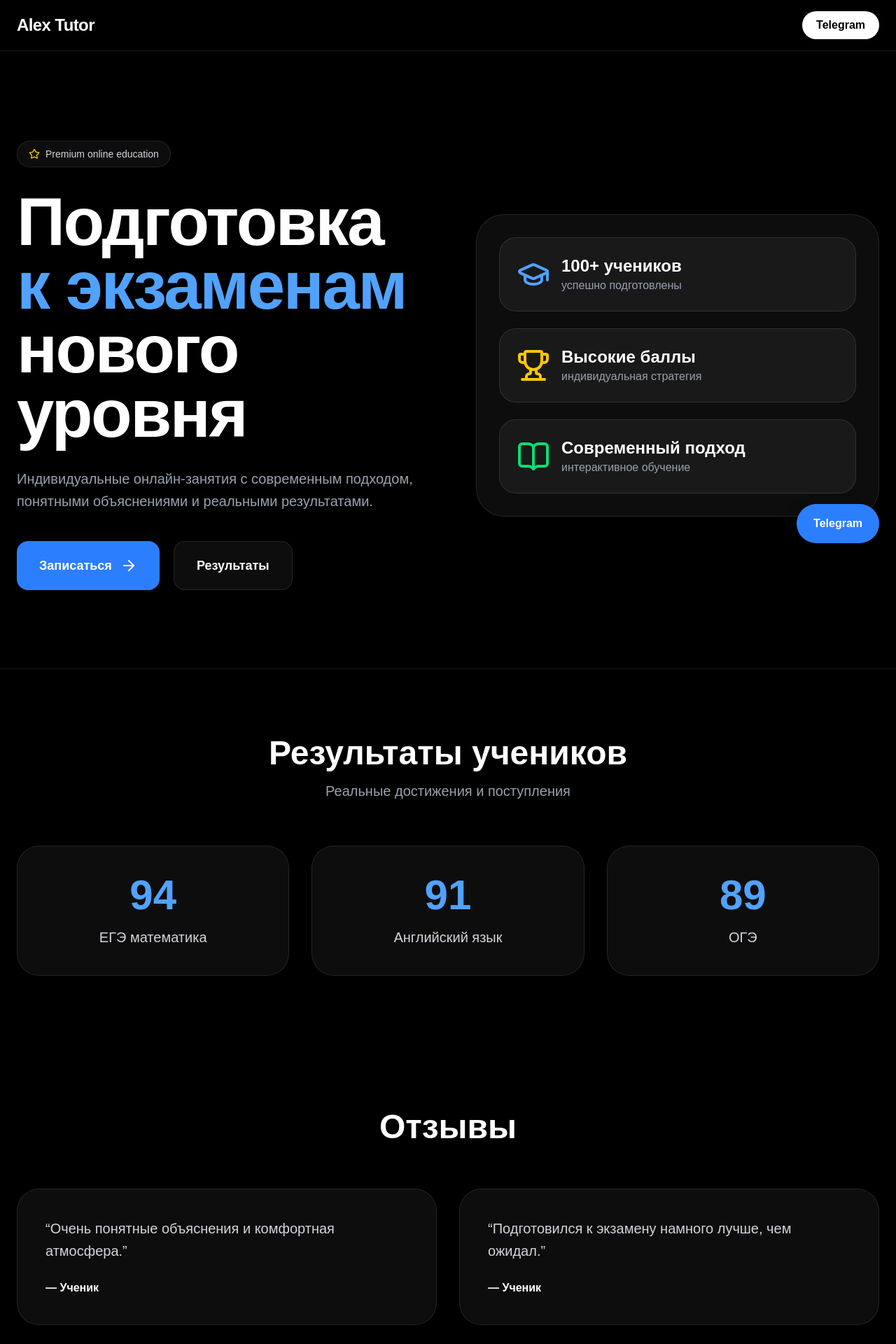
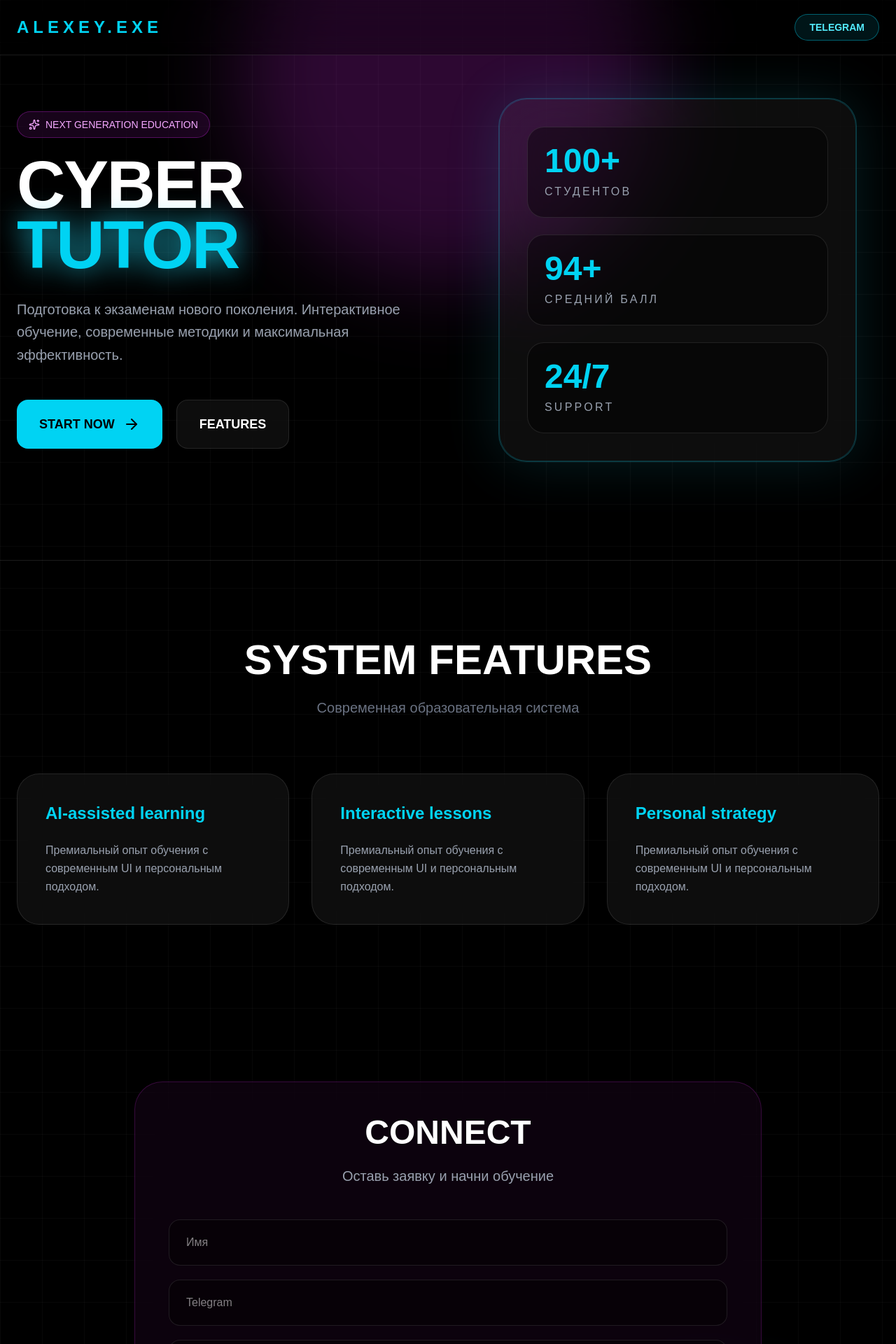
Before and after one commit to ZVShag/tutor-site, a Next.js app: page / in a window 1280 px wide. Shown: the top 1920 px of the page at 70% size. Built offline with nearby package versions, Linux system fonts and the light colour scheme.

Commit message:
cyber redesign

```diff
--- a/app/page.tsx
+++ b/app/page.tsx
@@ -1,332 +1,203 @@
 "use client";
 
 import { motion } from "framer-motion";
-import {
-  ArrowRight,
-  Star,
-  GraduationCap,
-  BookOpen,
-  Trophy,
-} from "lucide-react";
+import { ArrowRight, Sparkles } from "lucide-react";
 
 export default function Home() {
   return (
-    <main className="min-h-screen bg-black text-white overflow-hidden">
-      {/* Background */}
-      <div className="fixed inset-0 -z-10">
-        <div className="absolute top-0 left-1/2 h-[500px] w-[500px] -translate-x-1/2 rounded-full bg-blue-500/20 blur-3xl" />
-        <div className="absolute bottom-0 right-0 h-[400px] w-[400px] rounded-full bg-purple-500/20 blur-3xl" />
-      </div>
+    <main className="relative min-h-screen overflow-hidden bg-black text-white">
+      {/* GRID */}
+      <div className="absolute inset-0 bg-[linear-gradient(rgba(255,255,255,0.03)_1px,transparent_1px),linear-gradient(90deg,rgba(255,255,255,0.03)_1px,transparent_1px)] bg-[size:60px_60px]" />
 
-      {/* Navbar */}
-      <header className="sticky top-0 z-50 backdrop-blur-xl border-b border-white/10">
-        <div className="mx-auto max-w-7xl px-6 py-4 flex items-center justify-between">
-          <div className="text-2xl font-bold tracking-tight">
-            Alex Tutor
+      {/* GLOW */}
+      <div className="absolute top-[-200px] left-1/2 h-[600px] w-[600px] -translate-x-1/2 rounded-full bg-fuchsia-500/20 blur-3xl" />
+      <div className="absolute bottom-[-100px] right-0 h-[500px] w-[500px] rounded-full bg-cyan-500/20 blur-3xl" />
+
+      {/* NAVBAR */}
+      <header className="fixed top-0 z-50 w-full border-b border-white/10 bg-black/30 backdrop-blur-xl">
+        <div className="mx-auto flex max-w-7xl items-center justify-between px-6 py-5">
+          <div className="text-2xl font-black tracking-[0.25em] text-cyan-400">
+            ALEXEY.EXE
           </div>
 
           <a
             href="https://t.me/ТВОЙ_USERNAME"
             target="_blank"
-            className="rounded-full bg-white text-black px-5 py-2 font-semibold hover:scale-105 transition"
+            className="rounded-full border border-cyan-400/40 bg-cyan-400/10 px-5 py-2 text-sm font-bold text-cyan-300 transition hover:scale-105 hover:bg-cyan-400/20"
           >
-            Telegram
+            TELEGRAM
           </a>
         </div>
       </header>
 
-      {/* Hero */}
-      <section className="relative px-6 pt-32 pb-28">
-        <div className="mx-auto max-w-7xl grid lg:grid-cols-2 gap-20 items-center">
-          <div>
+      {/* HERO */}
+      <section className="relative z-10 flex min-h-screen items-center px-6">
+        <div className="mx-auto grid max-w-7xl gap-20 lg:grid-cols-2">
+          {/* LEFT */}
+          <div className="flex flex-col justify-center">
             <motion.div
-              initial={{ opacity: 0, y: 40 }}
+              initial={{ opacity: 0, y: 80 }}
               animate={{ opacity: 1, y: 0 }}
-              transition={{ duration: 0.7 }}
+              transition={{ duration: 0.8 }}
             >
-              <div className="inline-flex items-center gap-2 rounded-full border border-white/10 bg-white/5 px-4 py-2 text-sm text-gray-300 backdrop-blur-xl">
-                <Star className="w-4 h-4 text-yellow-400" />
-                Premium online education
+              <div className="mb-6 inline-flex items-center gap-2 rounded-full border border-fuchsia-500/30 bg-fuchsia-500/10 px-4 py-2 text-sm text-fuchsia-300 backdrop-blur-xl">
+                <Sparkles className="h-4 w-4" />
+                NEXT GENERATION EDUCATION
               </div>
 
-              <h1 className="mt-8 text-6xl lg:text-8xl font-black leading-[0.95] tracking-tight">
-                Подготовка
-                <span className="block text-blue-400">
-                  к экзаменам
+              <h1 className="text-6xl font-black leading-[0.9] tracking-tight lg:text-8xl">
+                CYBER
+                <span className="block text-cyan-400 drop-shadow-[0_0_20px_rgba(34,211,238,0.9)]">
+                  TUTOR
                 </span>
-                нового уровня
               </h1>
 
-              <p className="mt-8 text-xl text-gray-400 leading-relaxed max-w-xl">
-                Индивидуальные онлайн-занятия с современным
-                подходом, понятными объяснениями и реальными
-                результатами.
+              <p className="mt-8 max-w-xl text-xl leading-relaxed text-gray-400">
+                Подготовка к экзаменам нового поколения.
+                Интерактивное обучение, современные методики и
+                максимальная эффективность.
               </p>
 
-              <div className="mt-10 flex flex-wrap gap-5">
+              <div className="mt-12 flex flex-wrap gap-5">
                 <a
                   href="#contact"
-                  className="group rounded-2xl bg-blue-500 px-8 py-5 text-lg font-bold flex items-center gap-3 hover:scale-105 transition"
+                  className="group flex items-center gap-3 rounded-2xl bg-cyan-400 px-8 py-5 text-lg font-black text-black transition hover:scale-105 hover:shadow-[0_0_40px_rgba(34,211,238,0.8)]"
                 >
-                  Записаться
-                  <ArrowRight className="group-hover:translate-x-1 transition" />
+                  START NOW
+                  <ArrowRight className="transition group-hover:translate-x-1" />
                 </a>
 
                 <a
-                  href="#results"
-                  className="rounded-2xl border border-white/10 bg-white/5 backdrop-blur-xl px-8 py-5 text-lg font-semibold hover:bg-white/10 transition"
+                  href="#features"
+                  className="rounded-2xl border border-white/10 bg-white/5 px-8 py-5 text-lg font-bold backdrop-blur-xl transition hover:border-fuchsia-400/40 hover:bg-fuchsia-500/10"
                 >
-                  Результаты
+                  FEATURES
                 </a>
               </div>
             </motion.div>
           </div>
 
-          {/* Glass Card */}
+          {/* RIGHT */}
           <motion.div
-            initial={{ opacity: 0, scale: 0.92 }}
-            animate={{ opacity: 1, scale: 1 }}
-            transition={{ duration: 0.7 }}
-            className="relative"
+            initial={{ opacity: 0, scale: 0.9, rotate: -5 }}
+            animate={{ opacity: 1, scale: 1, rotate: 0 }}
+            transition={{ duration: 0.8 }}
+            className="relative flex items-center justify-center"
           >
-            <div className="rounded-[40px] border border-white/10 bg-white/5 backdrop-blur-2xl p-8 shadow-2xl">
+            <div className="relative w-full max-w-lg rounded-[40px] border border-cyan-400/20 bg-white/5 p-10 backdrop-blur-2xl">
+              <div className="absolute inset-0 rounded-[40px] border border-cyan-400/20 shadow-[0_0_80px_rgba(34,211,238,0.15)]" />
+
               <div className="space-y-6">
-                <div className="rounded-3xl bg-white/5 p-6 border border-white/10">
-                  <div className="flex items-center gap-4">
-                    <GraduationCap className="w-12 h-12 text-blue-400" />
+                {[
+                  ["100+", "СТУДЕНТОВ"],
+                  ["94+", "СРЕДНИЙ БАЛЛ"],
+                  ["24/7", "SUPPORT"],
+                ].map(([num, text]) => (
+                  <div
+                    key={text}
+                    className="rounded-3xl border border-white/10 bg-black/40 p-6"
+                  >
+                    <div className="text-5xl font-black text-cyan-400">
+                      {num}
+                    </div>
 
-                    <div>
-                      <h3 className="text-2xl font-bold">
-                        100+ учеников
-                      </h3>
-
-                      <p className="text-gray-400">
-                        успешно подготовлены
-                      </p>
+                    <div className="mt-2 tracking-[0.2em] text-gray-400">
+                      {text}
                     </div>
                   </div>
-                </div>
-
-                <div className="rounded-3xl bg-white/5 p-6 border border-white/10">
-                  <div className="flex items-center gap-4">
-                    <Trophy className="w-12 h-12 text-yellow-400" />
-
-                    <div>
-                      <h3 className="text-2xl font-bold">
-                        Высокие баллы
-                      </h3>
-
-                      <p className="text-gray-400">
-                        индивидуальная стратегия
-                      </p>
-                    </div>
-                  </div>
-                </div>
-
-                <div className="rounded-3xl bg-white/5 p-6 border border-white/10">
-                  <div className="flex items-center gap-4">
-                    <BookOpen className="w-12 h-12 text-green-400" />
-
-                    <div>
-                      <h3 className="text-2xl font-bold">
-                        Современный подход
-                      </h3>
-
-                      <p className="text-gray-400">
-                        интерактивное обучение
-                      </p>
-                    </div>
-                  </div>
-                </div>
+                ))}
               </div>
             </div>
           </motion.div>
         </div>
       </section>
 
-      {/* Results */}
+      {/* FEATURES */}
       <section
-        id="results"
-        className="px-6 py-24 border-t border-white/10"
+        id="features"
+        className="relative z-10 border-t border-white/10 px-6 py-28"
       >
         <div className="mx-auto max-w-7xl">
           <div className="text-center">
-            <h2 className="text-5xl font-black">
-              Результаты учеников
+            <h2 className="text-5xl font-black lg:text-6xl">
+              SYSTEM FEATURES
             </h2>
 
-            <p className="mt-4 text-xl text-gray-400">
-              Реальные достижения и поступления
+            <p className="mt-6 text-xl text-gray-500">
+              Современная образовательная система
             </p>
           </div>
 
-          <div className="mt-16 grid md:grid-cols-3 gap-8">
+          <div className="mt-20 grid gap-8 md:grid-cols-3">
             {[
-              ["94", "ЕГЭ математика"],
-              ["91", "Английский язык"],
-              ["89", "ОГЭ"],
-            ].map(([score, title]) => (
+              "AI-assisted learning",
+              "Interactive lessons",
+              "Personal strategy",
+            ].map((item) => (
               <div
-                key={title}
-                className="rounded-[32px] border border-white/10 bg-white/5 backdrop-blur-xl p-10 text-center"
+                key={item}
+                className="group rounded-[32px] border border-white/10 bg-white/5 p-10 backdrop-blur-xl transition hover:-translate-y-2 hover:border-cyan-400/40 hover:shadow-[0_0_40px_rgba(34,211,238,0.15)]"
               >
-                <div className="text-6xl font-black text-blue-400">
-                  {score}
+                <div className="text-2xl font-bold text-cyan-400">
+                  {item}
                 </div>
 
-                <div className="mt-4 text-xl text-gray-300">
-                  {title}
-                </div>
+                <p className="mt-6 leading-relaxed text-gray-400">
+                  Премиальный опыт обучения с современным UI и
+                  персональным подходом.
+                </p>
               </div>
             ))}
           </div>
         </div>
       </section>
 
-      {/* Testimonials */}
-      <section className="px-6 py-24">
-        <div className="mx-auto max-w-7xl">
+      {/* CONTACT */}
+      <section
+        id="contact"
+        className="relative z-10 px-6 py-28"
+      >
+        <div className="mx-auto max-w-4xl rounded-[40px] border border-fuchsia-500/20 bg-fuchsia-500/5 p-12 backdrop-blur-2xl">
           <div className="text-center">
             <h2 className="text-5xl font-black">
-              Отзывы
-            </h2>
-          </div>
-
-          <div className="mt-16 grid md:grid-cols-2 gap-8">
-            {[
-              "Очень понятные объяснения и комфортная атмосфера.",
-              "Подготовился к экзамену намного лучше, чем ожидал.",
-            ].map((text, i) => (
-              <div
-                key={i}
-                className="rounded-[32px] border border-white/10 bg-white/5 backdrop-blur-xl p-10"
-              >
-                <p className="text-xl text-gray-300 leading-relaxed">
-                  “{text}”
-                </p>
-
-                <div className="mt-6 font-bold text-white">
-                  — Ученик
-                </div>
-              </div>
-            ))}
-          </div>
-        </div>
-      </section>
-
-      {/* Contact */}
-      <section
-        id="contact"
-        className="px-6 py-24"
-      >
-        <div className="mx-auto max-w-4xl rounded-[40px] border border-white/10 bg-white/5 backdrop-blur-2xl p-12">
-          <div className="text-center">
-            <h2 className="text-5xl font-black">
-              Начать обучение
+              CONNECT
             </h2>
 
             <p className="mt-6 text-xl text-gray-400">
-              Оставьте заявку и получите персональный план подготовки
+              Оставь заявку и начни обучение
             </p>
           </div>
 
-          <form
-            className="mt-12 flex flex-col gap-5"
-            onSubmit={async (e) => {
-              e.preventDefault();
-
-              const form = e.currentTarget;
-
-              const data = {
-                name: (
-                  form.elements.namedItem("name") as HTMLInputElement
-                ).value,
-                contact: (
-                  form.elements.namedItem("contact") as HTMLInputElement
-                ).value,
-                message: (
-                  form.elements.namedItem("message") as HTMLTextAreaElement
-                ).value,
-              };
-
-              await fetch("/api/contact", {
-                method: "POST",
-                headers: {
-                  "Content-Type": "application/json",
-                },
-                body: JSON.stringify(data),
-              });
-
-              // @ts-ignore
-              window.ym?.(109389609, "reachGoal", "lead");
-
-              alert("Заявка отправлена!");
-              form.reset();
-            }}
-          >
+          <form className="mt-12 flex flex-col gap-5">
             <input
-              name="name"
-              placeholder="Ваше имя"
-              required
-              className="rounded-2xl border border-white/10 bg-white/5 px-6 py-5 text-white placeholder:text-gray-500 outline-none"
+              placeholder="Имя"
+              className="rounded-2xl border border-white/10 bg-black/40 px-6 py-5 outline-none transition focus:border-cyan-400"
             />
 
             <input
-              name="contact"
-              placeholder="Telegram или телефон"
-              required
-              className="rounded-2xl border border-white/10 bg-white/5 px-6 py-5 text-white placeholder:text-gray-500 outline-none"
+              placeholder="Telegram"
+              className="rounded-2xl border border-white/10 bg-black/40 px-6 py-5 outline-none transition focus:border-cyan-400"
             />
 
             <textarea
-              name="message"
-              placeholder="Что хотите изучать?"
-              className="min-h-[140px] rounded-2xl border border-white/10 bg-white/5 px-6 py-5 text-white placeholder:text-gray-500 outline-none"
+              placeholder="Сообщение"
+              className="min-h-[160px] rounded-2xl border border-white/10 bg-black/40 px-6 py-5 outline-none transition focus:border-cyan-400"
             />
 
             <button
               type="submit"
-              className="rounded-2xl bg-blue-500 py-5 text-xl font-bold hover:scale-[1.02] transition"
+              className="rounded-2xl bg-cyan-400 py-5 text-xl font-black text-black transition hover:scale-[1.02] hover:shadow-[0_0_40px_rgba(34,211,238,0.8)]"
             >
-              Отправить заявку
+              SEND REQUEST
             </button>
           </form>
         </div>
       </section>
 
-      {/* Footer */}
-      <footer className="border-t border-white/10 px-6 py-10">
-        <div className="mx-auto max-w-7xl flex flex-col lg:flex-row items-center justify-between gap-6">
-          <div>
-            <h3 className="text-2xl font-bold">
-              Alex Tutor
-            </h3>
-
-            <p className="mt-2 text-gray-500">
-              Premium online education
-            </p>
-          </div>
-
-          <div className="flex gap-6">
-            <a
-              href="https://t.me/ТВОЙ_USERNAME"
-              target="_blank"
-              className="text-gray-400 hover:text-white transition"
-            >
-              Telegram
-            </a>
-          </div>
-        </div>
+      {/* FOOTER */}
+      <footer className="relative z-10 border-t border-white/10 px-6 py-10 text-center text-gray-500">
+        © 2026 ALEXEY.EXE
       </footer>
-
-      {/* Floating Telegram */}
-      <a
-        href="https://t.me/alexeytutor72"
-        target="_blank"
-        className="fixed bottom-6 right-6 rounded-full bg-blue-500 px-6 py-4 font-bold shadow-2xl hover:scale-110 transition z-50"
-      >
-        Telegram
-      </a>
     </main>
   );
 }
```
